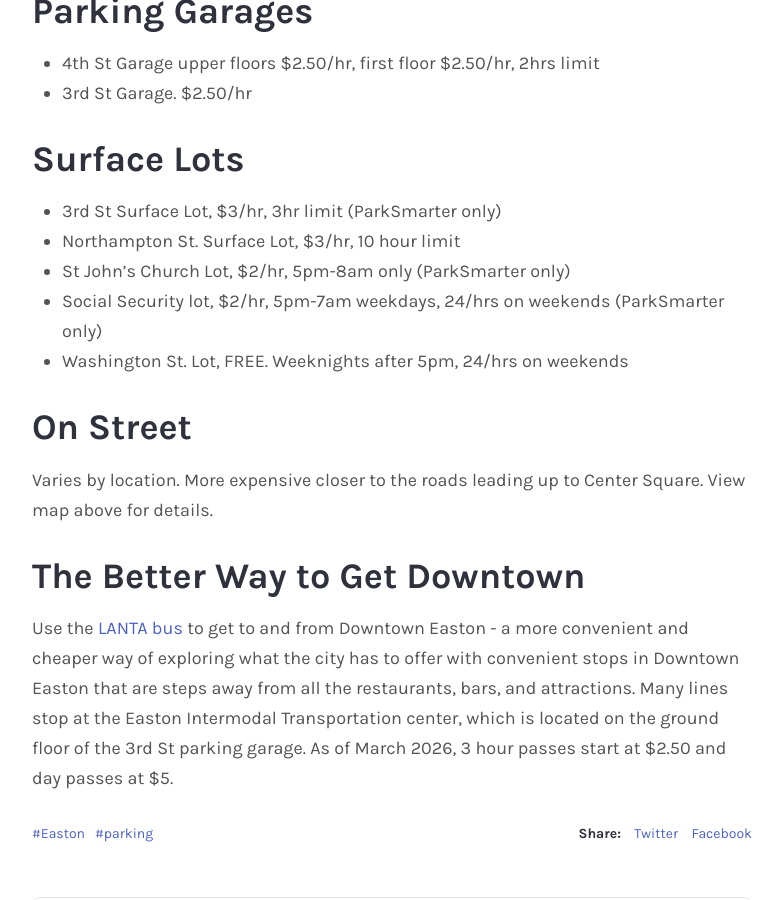
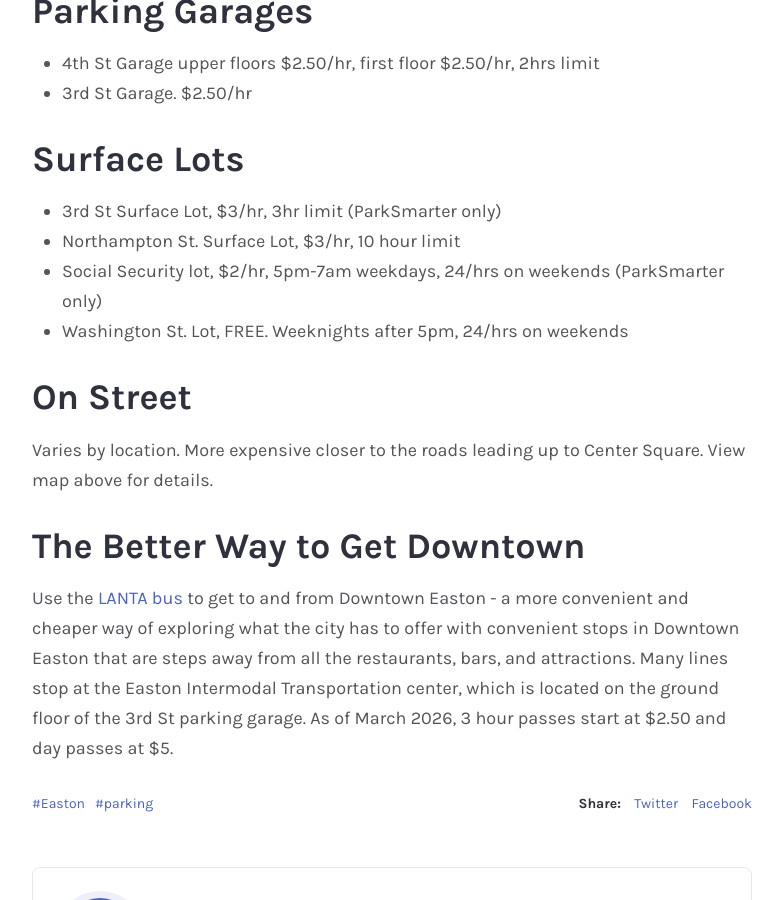
Before and after one commit to tonyklapatch/tonyklapatch.github.io, a Jekyll site: the page built from _posts/2024-05-13-easton-parking.md, in a window 1280 px wide and 900 px high, scrolled down 902 px. Shown: the whole window, without its empty margins (248-1031 px from the left). Built offline with Jekyll 4.4.1, drawn with Linux system fonts in a browser that asks for light colours; comment, search, counter and statistics services are not loaded; some of the changed lines change nothing that is shown; some of the changed text lies outside the part shown.

Commit message:
remove st johns church from parking map, no longer an option

```diff
--- a/_posts/2024-05-13-easton-parking.md
+++ b/_posts/2024-05-13-easton-parking.md
@@ -1,7 +1,7 @@
 ---
 layout: post
 title: Downtown Easton, Pennsylvania Parking
-last_modified_at: 2026-03-22 19:20:00 +0000
+last_modified_at: 2026-06-22 20:05:00 +0000
 categories: [Easton]
 tags: [Easton, parking]
 ---
@@ -23,7 +23,6 @@ Created with data from the [city's website](https://www.easton-pa.com/236/Parkin
 
 - 3rd St Surface Lot, $3/hr, 3hr limit (ParkSmarter only)
 - Northampton St. Surface Lot, $3/hr, 10 hour limit
-- St John's Church Lot, $2/hr, 5pm-8am only (ParkSmarter only)
 - Social Security lot, $2/hr, 5pm-7am weekdays, 24/hrs on weekends (ParkSmarter only)
 - Washington St. Lot, FREE. Weeknights after 5pm, 24/hrs on weekends
 
```
Also changed, not shown: 2 other files.
